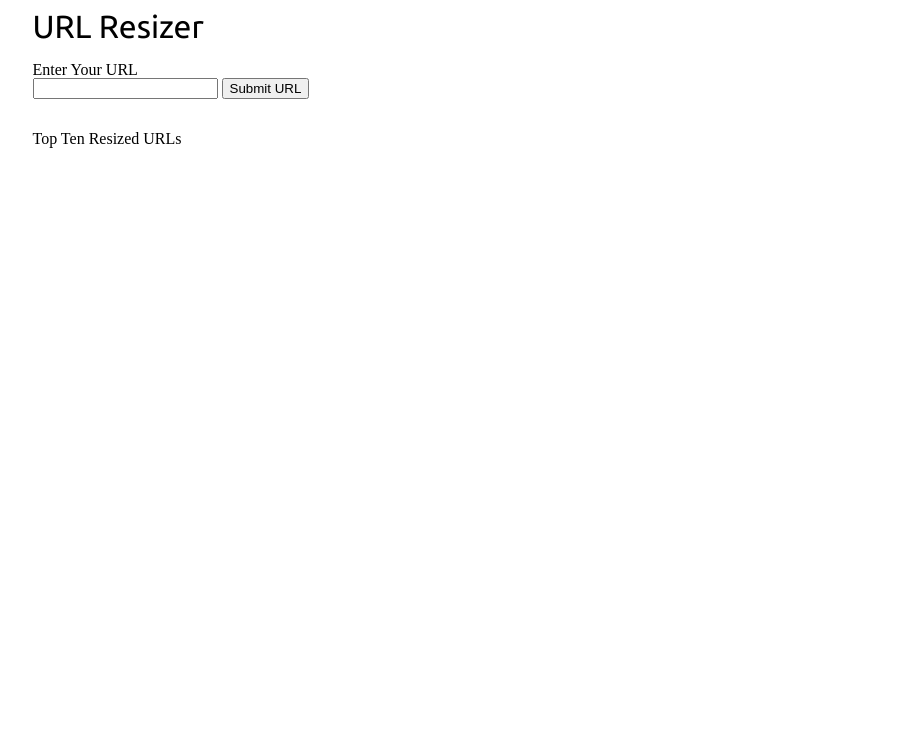
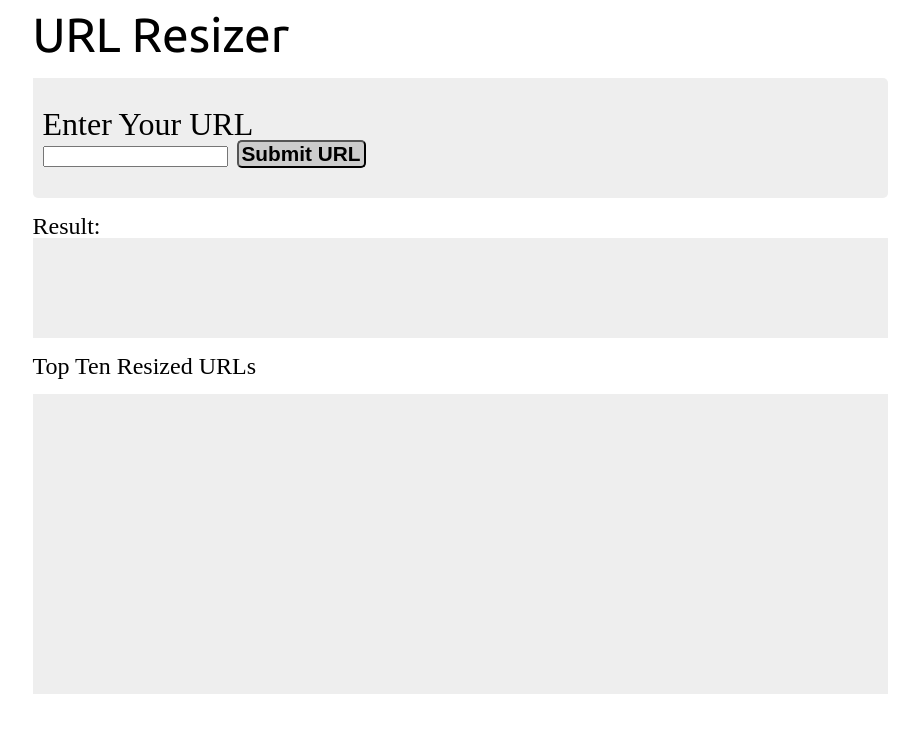
Before and after one commit to tater1309/redis, a website: page client/index.html in a window 1280 px wide. Shown: the whole page, without its empty margins (180-1099 px from the left). Drawn offline with nearby package versions, Linux system fonts and the light colour scheme; no server answers; a web font is replaced by a local one.

Commit message:
updated design

```diff
--- a/client/index.html
+++ b/client/index.html
@@ -18,11 +18,15 @@
 	<main>
 		<div class="container">
 			<div class="url">
-				<h3>Enter Your URL</h3>
+				<h2>Enter Your URL</h2>
 				<input type="text" id="url">
 				<button id="btnSubmit">Submit URL</button>
 			</div>
+
 			<br />
+			<div class="resultlabel">
+				<h3>Result: </h3>
+			</div>
 			<div class="result">
 				<!-- AJAX will be placed here -->
 			</div>
--- a/client/stylesheets/style.css
+++ b/client/stylesheets/style.css
@@ -24,7 +24,7 @@ header {
 
 header h1 {
 	font-family: 'Ubuntu', sans-serif;
-	font-size: 2em;
+	font-size: 3em;
 	float: left;
 	width: 570px;
 }
@@ -39,13 +39,17 @@ main h2 {
 	font-size: xx-large;
 }
 
-main .gameButtons {
+main h3 {
+	font-size: x-large;
+}
+
+main .url {
     padding: 30px 10px 30px 10px;
     border-radius: 0 5px 5px 5px;
     background: #eee;
 }
 
-main .gameButtons button {
+main .url button {
   font-weight: bold;
   padding: 0 3px 0 3px;
   border-radius: 5px;
@@ -54,3 +58,13 @@ main .gameButtons button {
   margin-left: 5px;
   font-size: 1.3em;
 }
+
+main .result {
+	min-height: 100px;
+	background: #eee
+}
+
+main .topten {
+	min-height: 300px;
+	background: #eee
+}
```
